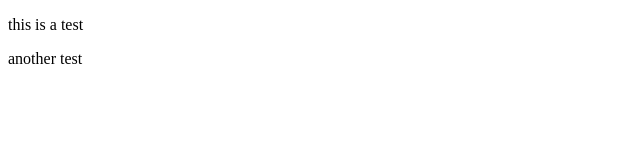
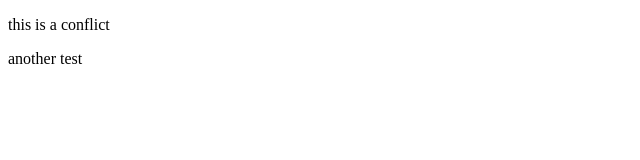
Before and after one commit to hansseeii/new-repository, a plain HTML site: page index.html in a window 1280 px wide. Shown: the full height of the page, 0-640 px from the left. Drawn offline with Linux system fonts and the light colour scheme.

Commit message:
modified text

```diff
--- a/index.html
+++ b/index.html
@@ -6,7 +6,7 @@
     <title>New Project</title>
 </head>
 <body>
-    <p>this is a test</p>
+    <p>this is a conflict</p>
     <p>another test</p>
 </body>
 </html>
```
